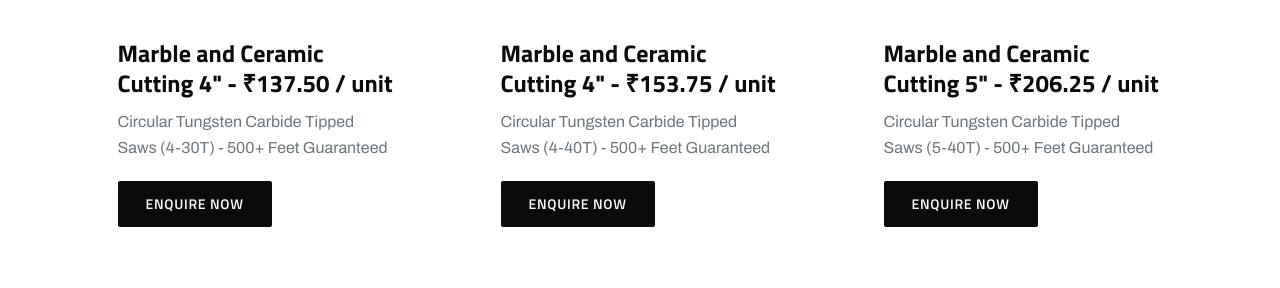
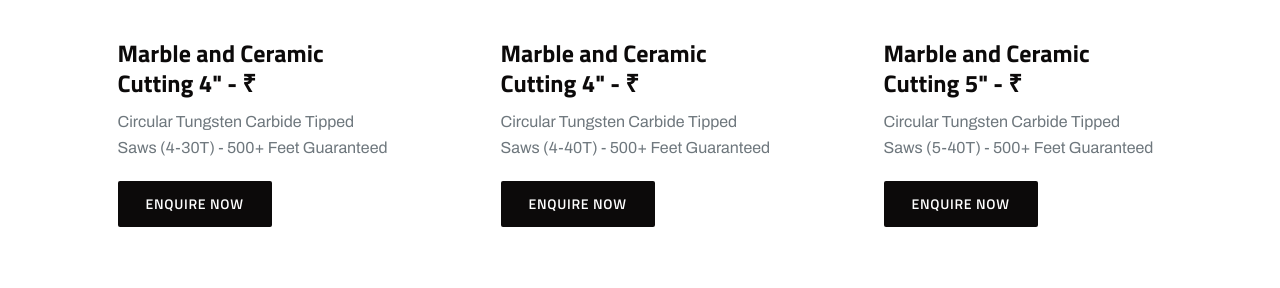
Before and after one commit to cyberneticstvm/diamondk2, a Laravel app: page / in a window 1280 px wide. Shown: the part 3737-4025 px from the top of the page. Run offline with Laravel 12, Linux system fonts and the light colour scheme; some libraries are stand-ins or nearby versions.

Commit message:
small updates

```diff
--- a/resources/views/index.blade.php
+++ b/resources/views/index.blade.php
@@ -226,7 +226,7 @@
                             </a>
                             <div class="project-inner">
                                 <a href="#">
-                                    <h5 class="title">Marble and Ceramic Cutting 4" - ₹121.25 / unit</h5>
+                                    <h5 class="title">Marble and Ceramic Cutting 4" - ₹</h5>
                                 </a>
                                 <p class="disc">
                                     Diamond Blade Zero Chipping Wet Cut - 500+ Feet Guaranteed
@@ -244,7 +244,7 @@
                             </a>
                             <div class="project-inner">
                                 <a href="#">
-                                    <h5 class="title">Marble and Ceramic Cutting 4" - ₹125.00 / unit</h5>
+                                    <h5 class="title">Marble and Ceramic Cutting 4" - ₹</h5>
                                 </a>
                                 <p class="disc">
                                     Circular Tungsten Carbide Tipped Saws (4-30T) - 500+ Feet Guaranteed
@@ -262,7 +262,7 @@
                             </a>
                             <div class="project-inner">
                                 <a href="#">
-                                    <h5 class="title">Marble and Ceramic Cutting 5" - ₹162.50 / unit</h5>
+                                    <h5 class="title">Marble and Ceramic Cutting 5" - ₹</h5>
                                 </a>
                                 <p class="disc">
                                     Diamond Blade Zero Chipping Wet Cut - 500+ Feet Guaranteed
@@ -280,7 +280,7 @@
                             </a>
                             <div class="project-inner">
                                 <a href="#">
-                                    <h5 class="title">Marble and Ceramic Cutting 4" - ₹128.75 / unit</h5>
+                                    <h5 class="title">Marble and Ceramic Cutting 4" - ₹</h5>
                                 </a>
                                 <p class="disc">
                                     Diamond Blade Zero Chipping Wet Cut - 500+ Feet Guaranteed
@@ -298,7 +298,7 @@
                             </a>
                             <div class="project-inner">
                                 <a href="#">
-                                    <h5 class="title">Marble and Ceramic Cutting 4" - ₹133.75 / unit</h5>
+                                    <h5 class="title">Marble and Ceramic Cutting 4" - ₹</h5>
                                 </a>
                                 <p class="disc">
                                     Diamond Blade Zero Chipping Wet Cut - 500+ Feet Guaranteed
@@ -316,7 +316,7 @@
                             </a>
                             <div class="project-inner">
                                 <a href="#">
-                                    <h5 class="title">Marble and Ceramic Cutting 4" - ₹143.75 / unit</h5>
+                                    <h5 class="title">Marble and Ceramic Cutting 4" - ₹</h5>
                                 </a>
                                 <p class="disc">
                                     Diamond Blade Zero Chipping Wet Cut - 500+ Feet Guaranteed
@@ -336,7 +336,7 @@
                             </a>
                             <div class="project-inner">
                                 <a href="#">
-                                    <h5 class="title">Marble and Ceramic Cutting 3" - ₹135.00 / unit</h5>
+                                    <h5 class="title">Marble and Ceramic Cutting 3" - ₹</h5>
                                 </a>
                                 <p class="disc">
                                     Cup Grinidng Wheel - General Purpose - 500+ Feet Guaranteed
@@ -356,7 +356,7 @@
                             </a>
                             <div class="project-inner">
                                 <a href="#">
-                                    <h5 class="title">Marble and Ceramic Cutting 4" - ₹137.50 / unit</h5>
+                                    <h5 class="title">Marble and Ceramic Cutting 4" - ₹</h5>
                                 </a>
                                 <p class="disc">
                                     Circular Tungsten Carbide Tipped Saws (4-30T) - 500+ Feet Guaranteed
@@ -374,7 +374,7 @@
                             </a>
                             <div class="project-inner">
                                 <a href="#">
-                                    <h5 class="title">Marble and Ceramic Cutting 4" - ₹153.75 / unit</h5>
+                                    <h5 class="title">Marble and Ceramic Cutting 4" - ₹</h5>
                                 </a>
                                 <p class="disc">
                                     Circular Tungsten Carbide Tipped Saws (4-40T) - 500+ Feet Guaranteed
@@ -392,7 +392,7 @@
                             </a>
                             <div class="project-inner">
                                 <a href="#">
-                                    <h5 class="title">Marble and Ceramic Cutting 5" - ₹206.25 / unit</h5>
+                                    <h5 class="title">Marble and Ceramic Cutting 5" - ₹</h5>
                                 </a>
                                 <p class="disc">
                                     Circular Tungsten Carbide Tipped Saws (5-40T) - 500+ Feet Guaranteed
@@ -410,7 +410,7 @@
                             </a>
                             <div class="project-inner">
                                 <a href="#">
-                                    <h5 class="title">Marble and Ceramic Cutting 7" - ₹287.50 / unit</h5>
+                                    <h5 class="title">Marble and Ceramic Cutting 7" - ₹</h5>
                                 </a>
                                 <p class="disc">
                                     Circular Tungsten Carbide Tipped Saws (7-40T) - 500+ Feet Guaranteed
```
